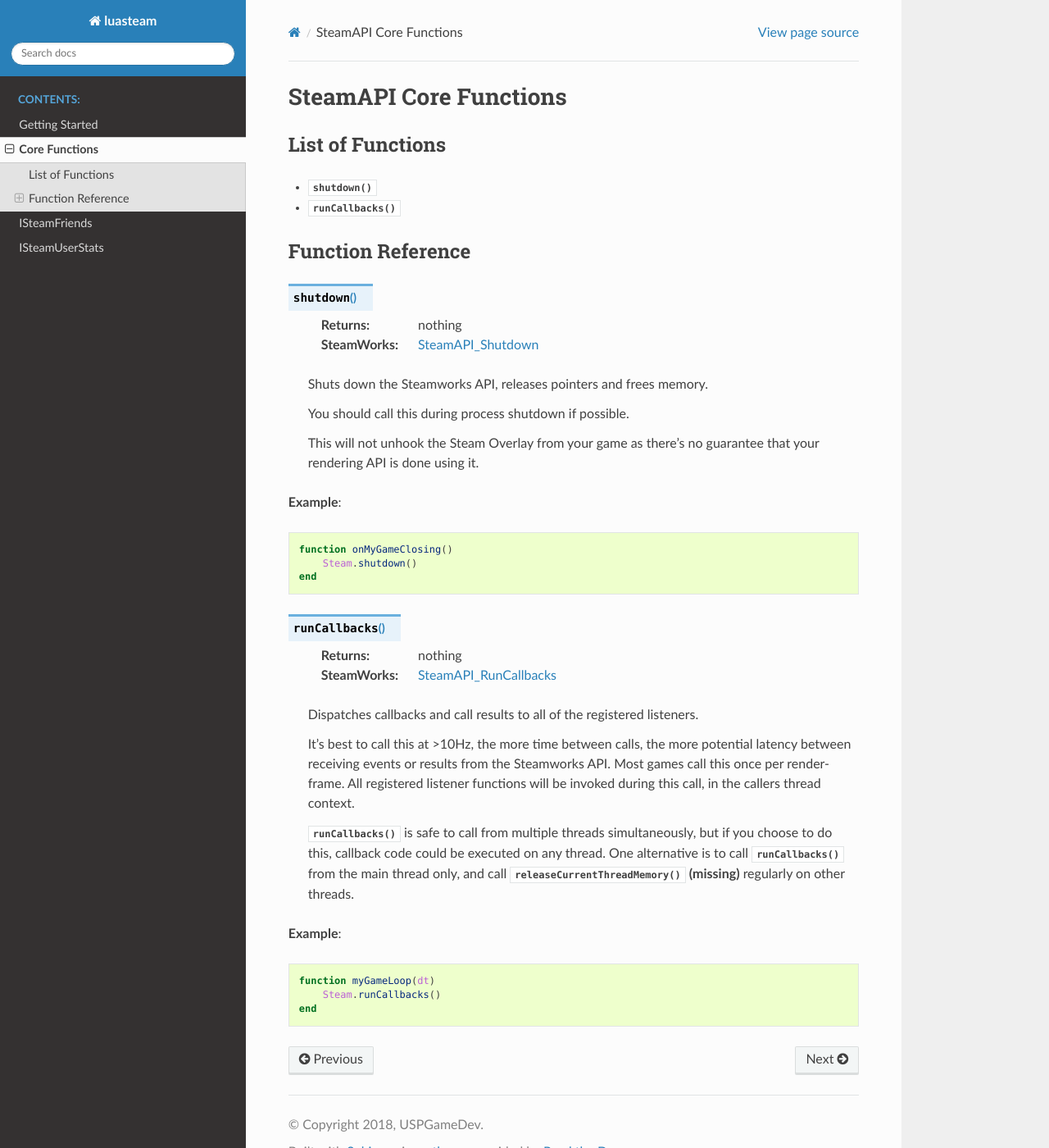
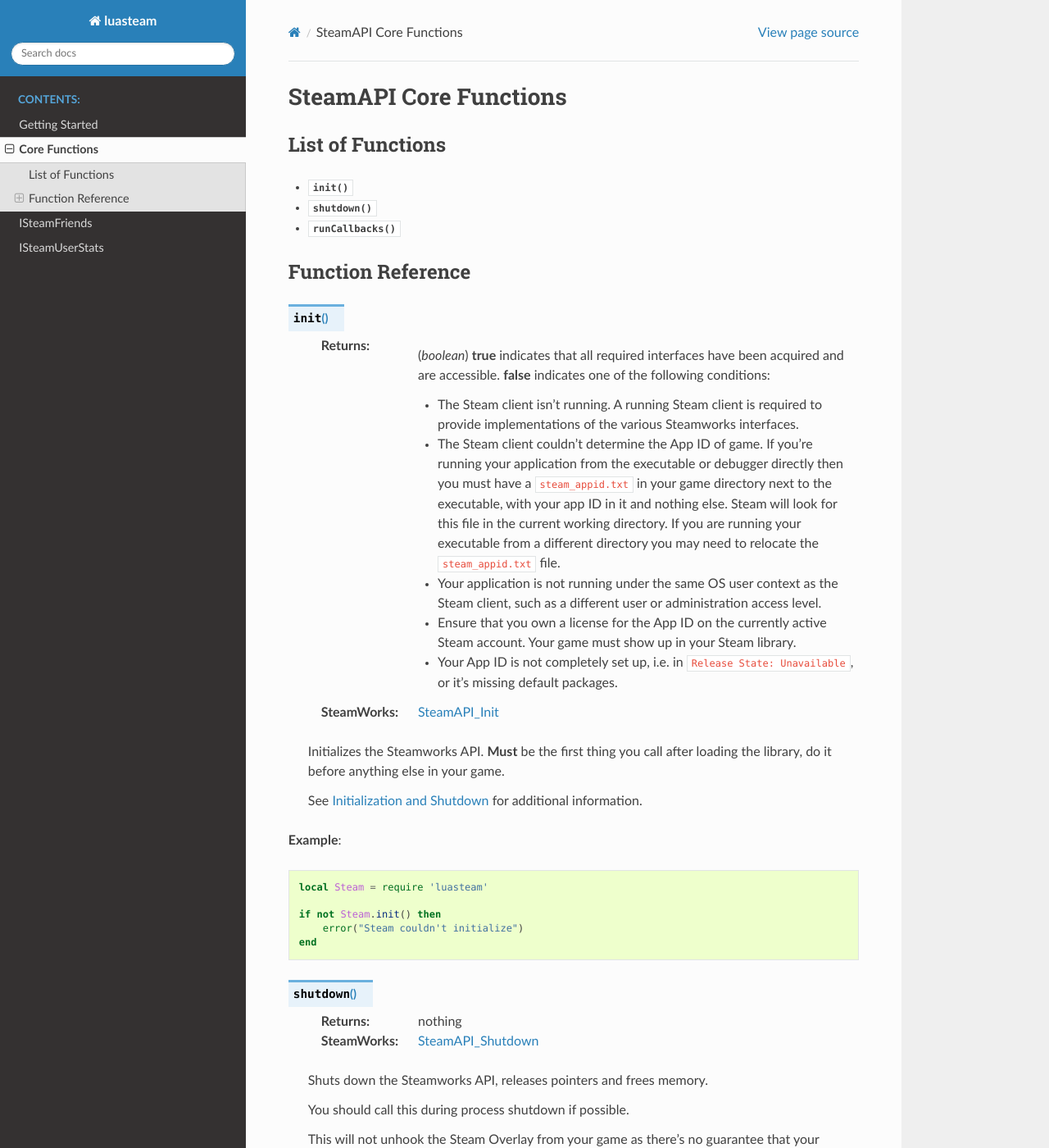
Before and after one commit to uspgamedev/luasteam, a Sphinx documentation site: the page built from docs/steam_api.rst, in a window 1280 px wide and 1400 px high. Shown: the whole window at 82% size. Built offline with Sphinx 7.4.7 and the Read the Docs theme 2.0.0, drawn with Linux system fonts in a browser that asks for light colours.

Commit message:
Adding SteamAPI_Init

```diff
--- a/docs/steam_api.rst
+++ b/docs/steam_api.rst
@@ -4,6 +4,7 @@
 
 List of Functions
 -----------------
+* :func:`init`
 * :func:`shutdown`
 * :func:`runCallbacks`
 
@@ -11,6 +12,34 @@
 Function Reference
 ------------------
 
+.. function:: init()
+
+    :returns: (`boolean`)
+        **true** indicates that all required interfaces have been acquired and are accessible.
+        **false** indicates one of the following conditions:
+
+        * The Steam client isn't running. A running Steam client is required to provide implementations of the various Steamworks interfaces.
+
+        * The Steam client couldn't determine the App ID of game. If you're running your application from the executable or debugger directly then you must have a ``steam_appid.txt`` in your game directory next to the executable, with your app ID in it and nothing else. Steam will look for this file in the current working directory. If you are running your executable from a different directory you may need to relocate the ``steam_appid.txt`` file.
+
+        * Your application is not running under the same OS user context as the Steam client, such as a different user or administration access level.
+
+        * Ensure that you own a license for the App ID on the currently active Steam account. Your game must show up in your Steam library.
+
+        * Your App ID is not completely set up, i.e. in ``Release State: Unavailable``, or it's missing default packages.
+    :SteamWorks: `SteamAPI_Init <https://partner.steamgames.com/doc/api/steam_api#SteamAPI_Init>`_
+
+    Initializes the Steamworks API. **Must** be the first thing you call after loading the library, do it before anything else in your game.
+
+    See `Initialization and Shutdown <https://partner.steamgames.com/doc/sdk/api#initialization_and_shutdown>`_ for additional information.
+
+**Example**::
+
+    local Steam = require 'luasteam'
+
+    if not Steam.init() then
+        error("Steam couldn't initialize")
+    end
 
 .. function:: shutdown()
 
```
